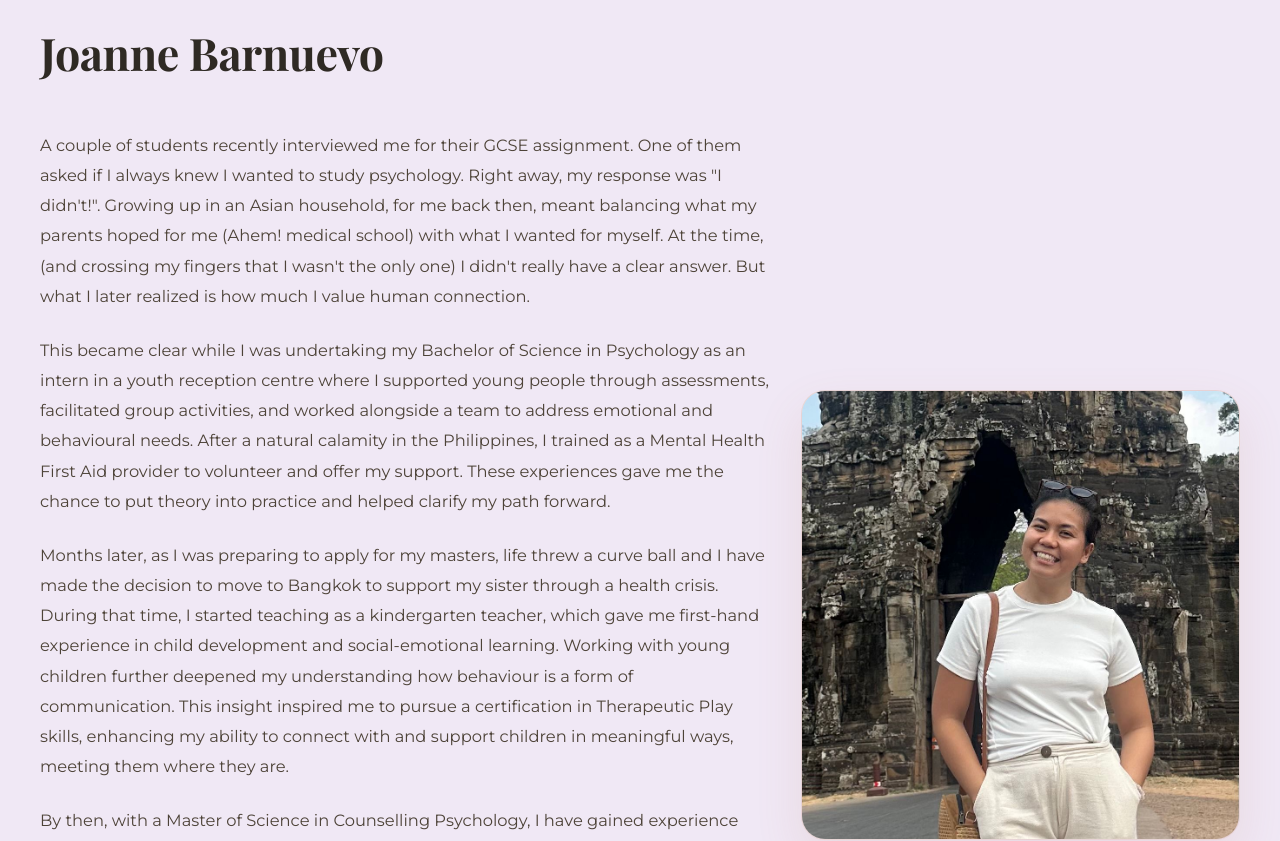
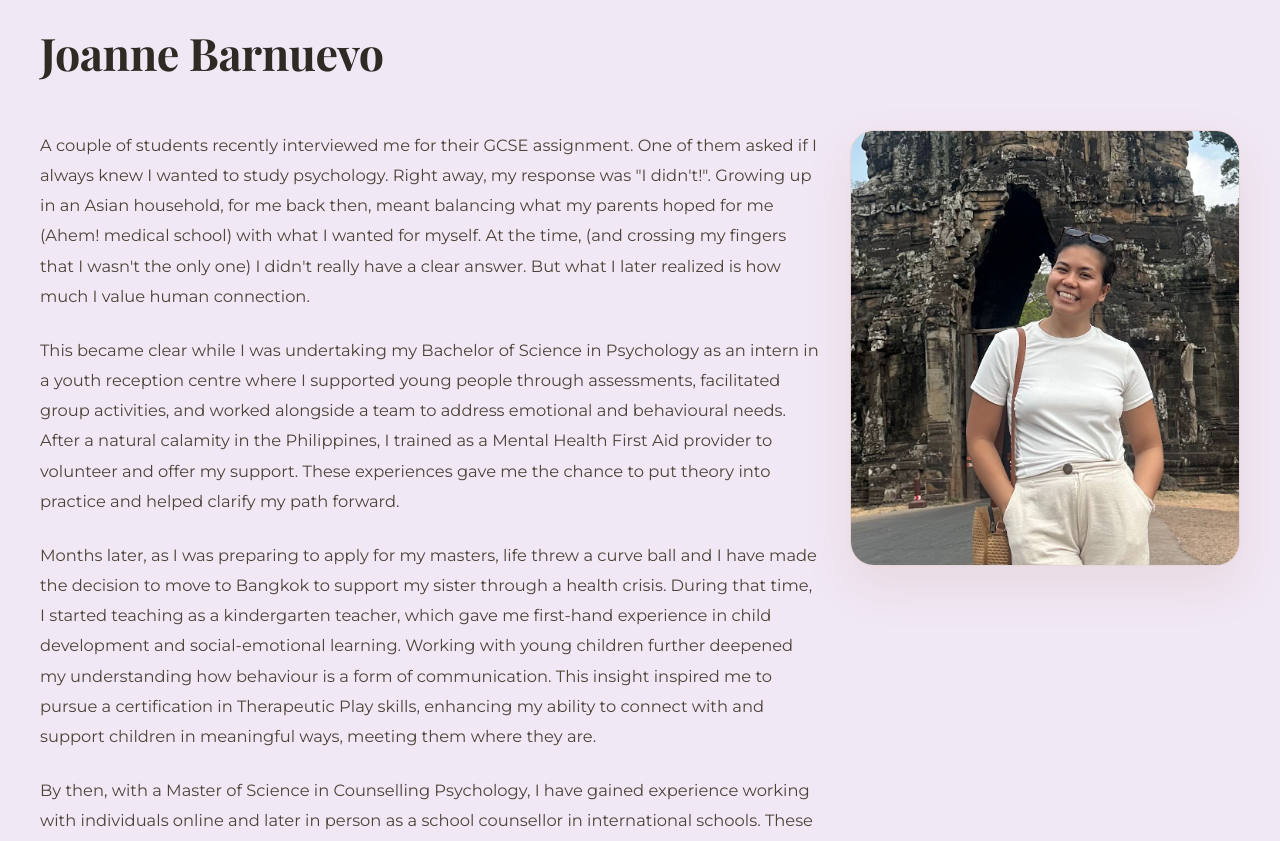
Before and after one commit to joseph-johnson27001/Joanne-s-Counselling-Website, a Vue app: page / in a window 1280 px wide. Shown: the part 2463-3304 px from the top of the page. Built offline with nearby package versions, Linux system fonts and the light colour scheme; a web font is replaced by a local one.

Commit message:
About image layout

```diff
--- a/src/components/sections/AboutSection.vue
+++ b/src/components/sections/AboutSection.vue
@@ -88,7 +88,7 @@ export default {
   display: grid;
   gap: 48px;
   margin-top: 0;
-  align-items: center;
+  align-items: start;
 }
 
 .about-copy p {
@@ -103,11 +103,13 @@ export default {
 }
 
 .about-visual {
-  max-height: 450px;
   overflow: hidden;
   display: flex;
   align-items: center;
   justify-content: center;
+  aspect-ratio: 1;
+  max-height: 500px;
+  margin: 0 auto;
 }
 
 .about-visual .image-fill {
@@ -117,9 +119,17 @@ export default {
   object-position: bottom;
 }
 
-@media (min-width: 900px) {
+@media (min-width: 1200px) {
+  .about-visual {
+    aspect-ratio: auto;
+    max-height: none;
+    margin: 0;
+  }
+}
+
+@media (min-width: 1200px) {
   .about-grid {
-    grid-template-columns: 5fr 3fr;
+    grid-template-columns: 2fr 1fr;
     gap: 30px;
   }
 }
```
